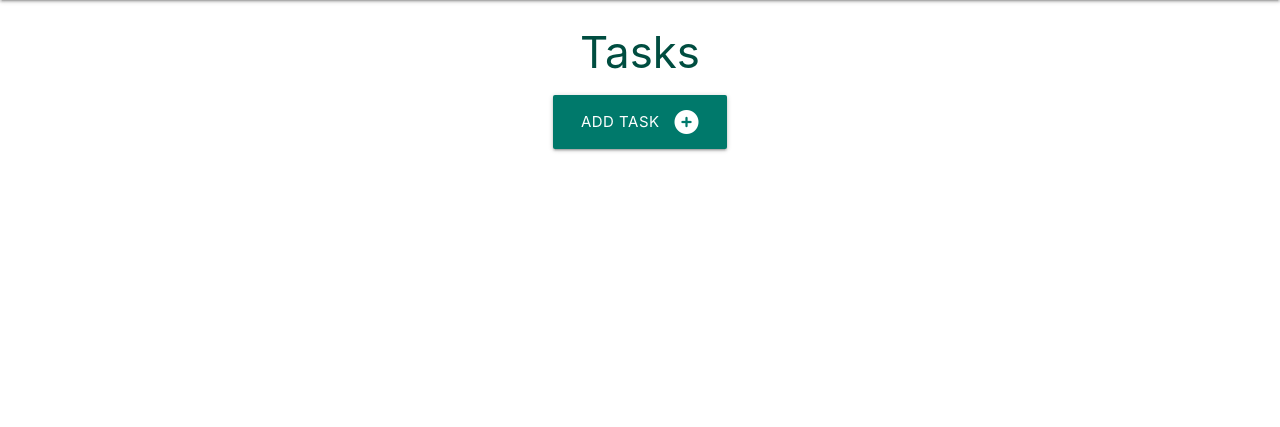
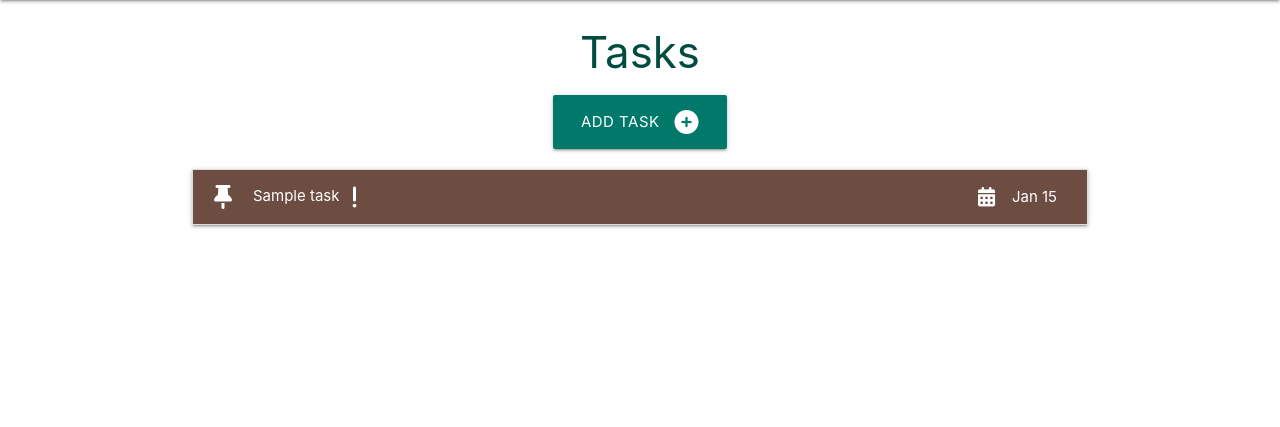
Before and after one commit to rowanam/task-manager-app, a Flask app: page / in a window 1280 px wide. Shown: the part 64-491 px from the top of the page. Run offline with Flask 3, Linux system fonts and the light colour scheme; tables that the repository leaves empty hold one stand-in row (values such as "Sample post"); some libraries are stand-ins or nearby versions.

Commit message:
Display tasks

```diff
--- a/taskmanager/routes.py
+++ b/taskmanager/routes.py
@@ -5,7 +5,8 @@ from taskmanager.models import Category, Task
 
 @app.route("/")
 def home():
-    return render_template("tasks.html")
+    tasks = list(Task.query.all())
+    return render_template("tasks.html", tasks=tasks)
 
 
 @app.route("/categories")
--- a/taskmanager/static/css/style.css
+++ b/taskmanager/static/css/style.css
@@ -7,3 +7,26 @@ body {
 main {
     flex: 1 0 auto;
 }
+
+.task-due-date {
+    margin-left: auto;
+    padding-right: 1rem;
+}
+
+.task-date-icon {
+    font-size: 1.3rem !important;
+    margin-right: .7rem !important;
+}
+
+.task-row {
+    margin-bottom: 0;
+}
+
+.task-category-wrapper {
+    justify-content: flex-end;
+}
+
+.task-folder-icon {
+    margin-right: 10px;
+    font-size: 1.5rem;
+}
--- a/taskmanager/static/js/script.js
+++ b/taskmanager/static/js/script.js
@@ -15,4 +15,7 @@ $(document).ready(function () {
 
     // select dropdown initialization
     $('select').formSelect();
+
+    // collapsible initialization
+    $('.collapsible').collapsible();
 });
--- a/taskmanager/templates/tasks.html
+++ b/taskmanager/templates/tasks.html
@@ -12,4 +12,33 @@
     </div>
 </div>
 
+<ul class="collapsible">
+    {% for task in tasks|sort(attribute="due_date") %}
+        <li>
+            <div class="collapsible-header brown darken-1 white-text">
+                <i class="fa-solid fa-thumbtack"></i>
+                {{ task.task_name }}
+                {% if task.is_urgent == True %}
+                    <i class="fa-solid fa-exclamation"></i>
+                {% endif %}
+                <div class="task-due-date valign-wrapper">
+                    <i class="fa-solid fa-calendar-days task-date-icon"></i>
+                    {{ task.due_date.strftime('%b %d') }}
+                </div>
+            </div>
+            <div class="collapsible-body brown lighten-5">
+                <div class="row task-row">
+                    <div class="col s8">
+                        {{ task.task_description }}
+                    </div>
+                    <div class="col s3 valign-wrapper task-category-wrapper">
+                        <i class="fa-solid fa-folder-open task-folder-icon"></i>
+                        <strong>{{ task.category }}</strong>
+                    </div>
+                </div>
+            </div>
+        </li>
+    {% endfor %}
+</ul>
+
 {% endblock %}
```
